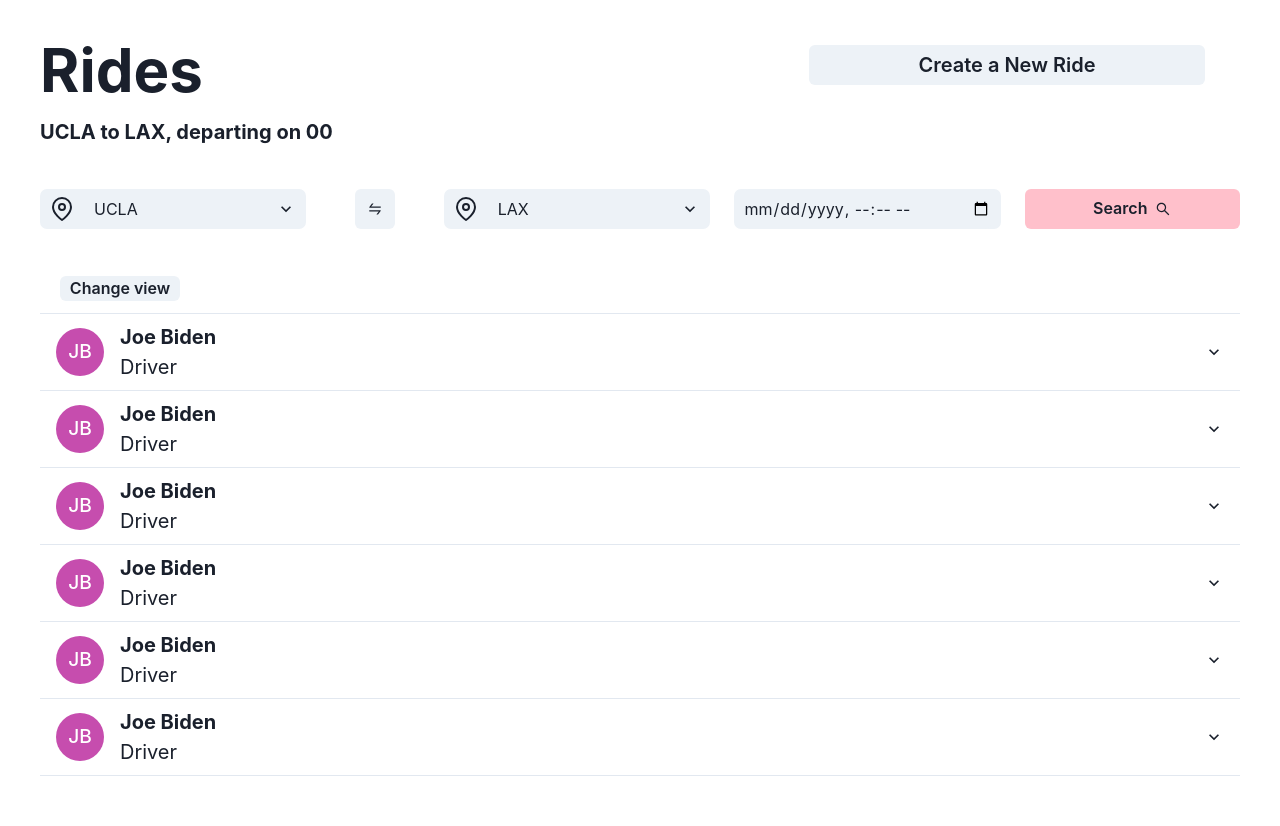
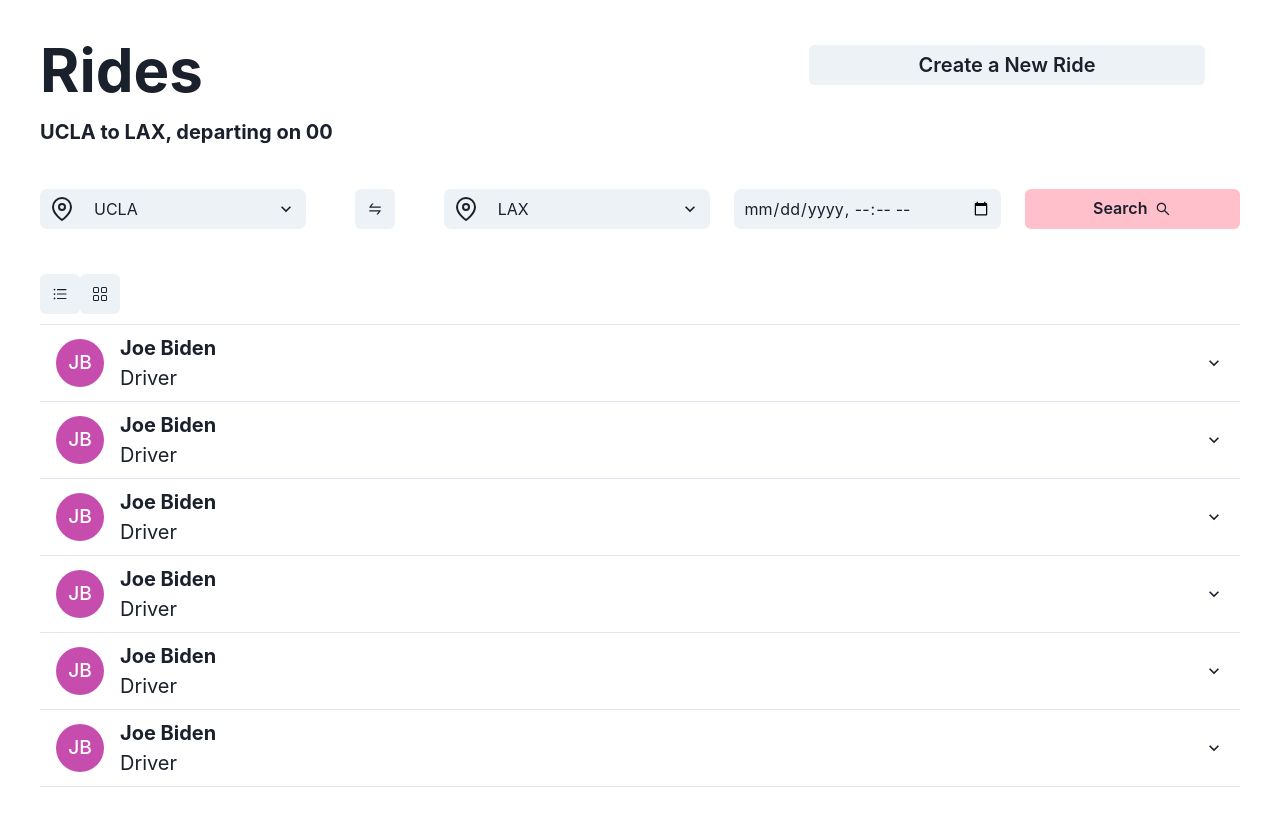
Before and after one commit to shzcuber/bruber, a React (Create React App) app in the folder frontend/: page /rides in a window 1280 px wide. Shown: the top 826 px of the page. Built offline with nearby package versions, Linux system fonts and the light colour scheme; a web font is replaced by a local one.

Commit message:
Replace change-view button with icon buttons

```diff
--- a/frontend/src/pages/Rides.js
+++ b/frontend/src/pages/Rides.js
@@ -29,7 +29,12 @@ import {
   VStack,
 } from "@chakra-ui/react";
 
-import { AiOutlineSwap, AiOutlineSearch } from "react-icons/ai";
+import {
+  AiOutlineSwap,
+  AiOutlineSearch,
+  AiOutlineUnorderedList,
+} from "react-icons/ai";
+import { BsGrid } from "react-icons/bs";
 import { FiMapPin } from "react-icons/fi";
 import { Link } from "react-router-dom";
 
@@ -163,17 +168,11 @@ function RidesDisplay(props) {
 
   return (
     <Box>
-      <Button
-        margin="2px 20px"
-        width="10%"
-        height="25px"
-        onClick={() => {
-          console.log("clicked!");
-          setViewAccordion(!viewAccordion);
-        }}
-      >
-        Change view
-      </Button>
+      <IconButton
+        icon={<AiOutlineUnorderedList />}
+        onClick={() => setViewAccordion(true)}
+      />
+      <IconButton icon={<BsGrid />} onClick={() => setViewAccordion(false)} />
       <SlideFade
         in={viewAccordion}
         direction="down"
```
